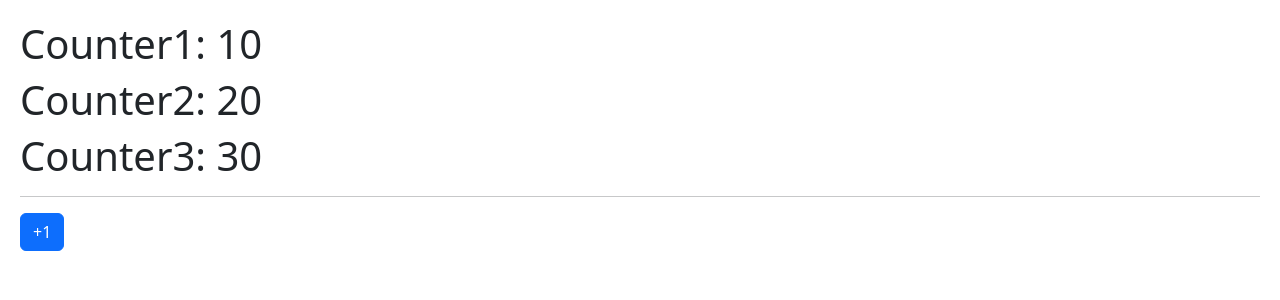
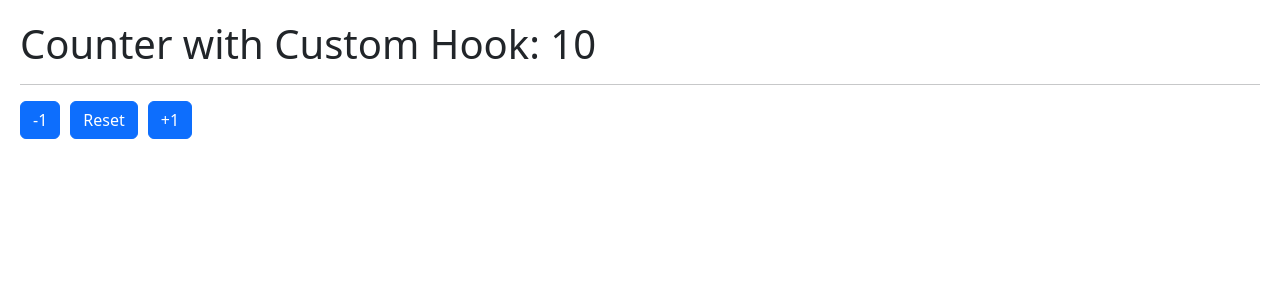
Before and after one commit to eangeles-react-cero-experto/05-hook-app, a React (Vite) app: page / in a window 1280 px wide. Shown: the top 300 px of the page. Built offline with nearby package versions, Linux system fonts and the light colour scheme.

Commit message:
Create useCounter custom hook

```diff
--- /dev/null
+++ b/src/01-useState/CounterWithCustomHookApp.jsx
@@ -0,0 +1,24 @@
+import { useCounter } from "../hooks/useCounter";
+
+export const CounterWithCustomHookApp = () => {
+  const { counter, incrementCounter, decrementCounter, resetCounter } =
+    useCounter();
+
+  return (
+    <>
+      <h1>Counter with Custom Hook: {counter}</h1>
+
+      <hr />
+
+      <button onClick={() => decrementCounter()} className="btn btn-primary">
+        -1
+      </button>
+      <button onClick={() => resetCounter()} className="btn btn-primary">
+        Reset
+      </button>
+      <button onClick={() => incrementCounter()} className="btn btn-primary">
+        +1
+      </button>
+    </>
+  );
+};
--- /dev/null
+++ b/src/hooks/useCounter.js
@@ -0,0 +1,24 @@
+import { useState } from "react";
+
+export const useCounter = (initialValue = 10) => {
+  const [counter, setCounter] = useState(initialValue);
+
+  const incrementCounter = () => {
+    setCounter(counter + 1);
+  };
+
+  const decrementCounter = () => {
+    setCounter(counter - 1);
+  };
+
+  const resetCounter = () => {
+    setCounter(initialValue);
+  };
+
+  return {
+    counter,
+    incrementCounter,
+    decrementCounter,
+    resetCounter,
+  };
+};
--- a/src/main.jsx
+++ b/src/main.jsx
@@ -3,10 +3,12 @@ import ReactDOM from "react-dom/client";
 import "./index.css";
 import { HooksApp } from "./HooksApp";
 import { CounterApp } from "./01-useState/CounterApp";
+import { CounterWithCustomHookApp } from "./01-useState/CounterWithCustomHookApp";
 
 ReactDOM.createRoot(document.getElementById("root")).render(
   <React.StrictMode>
     {/* <HooksApp /> */}
-    <CounterApp />
+    {/* <CounterApp /> */}
+    <CounterWithCustomHookApp />
   </React.StrictMode>
 );
```
